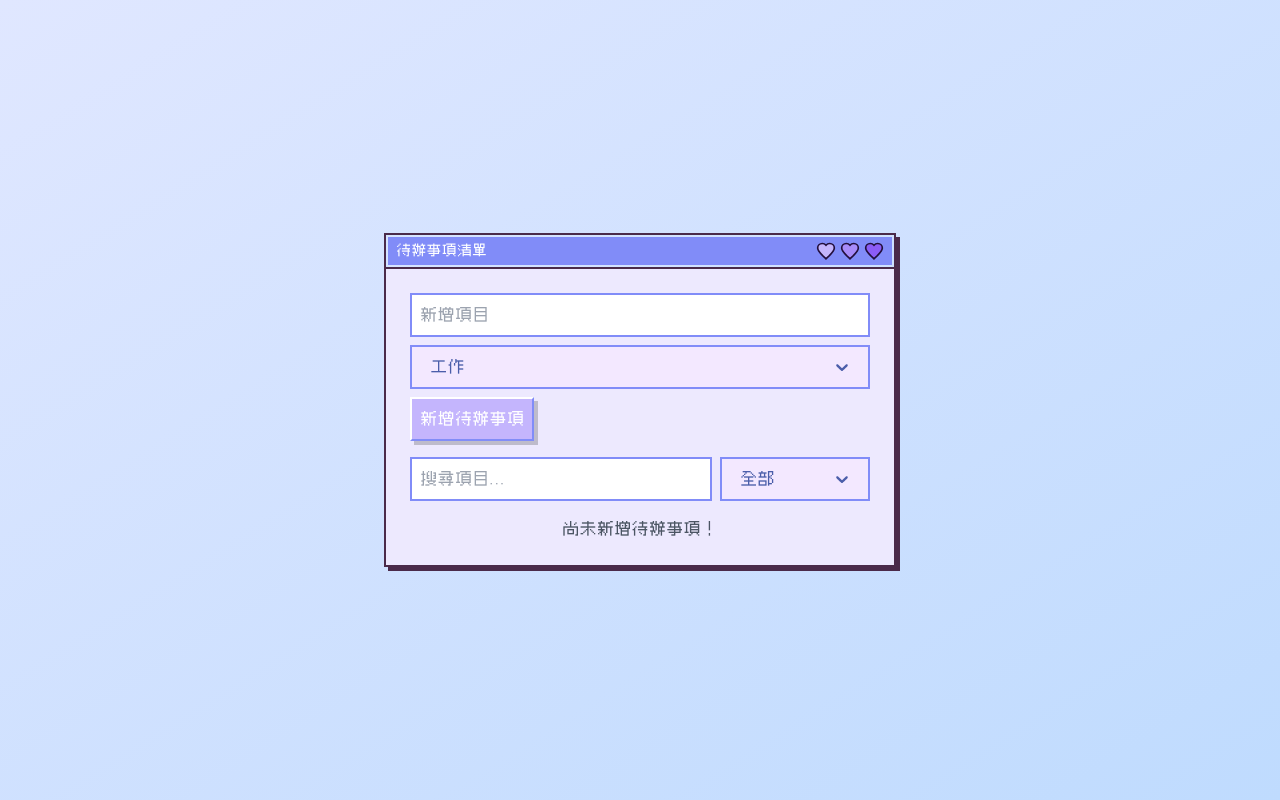
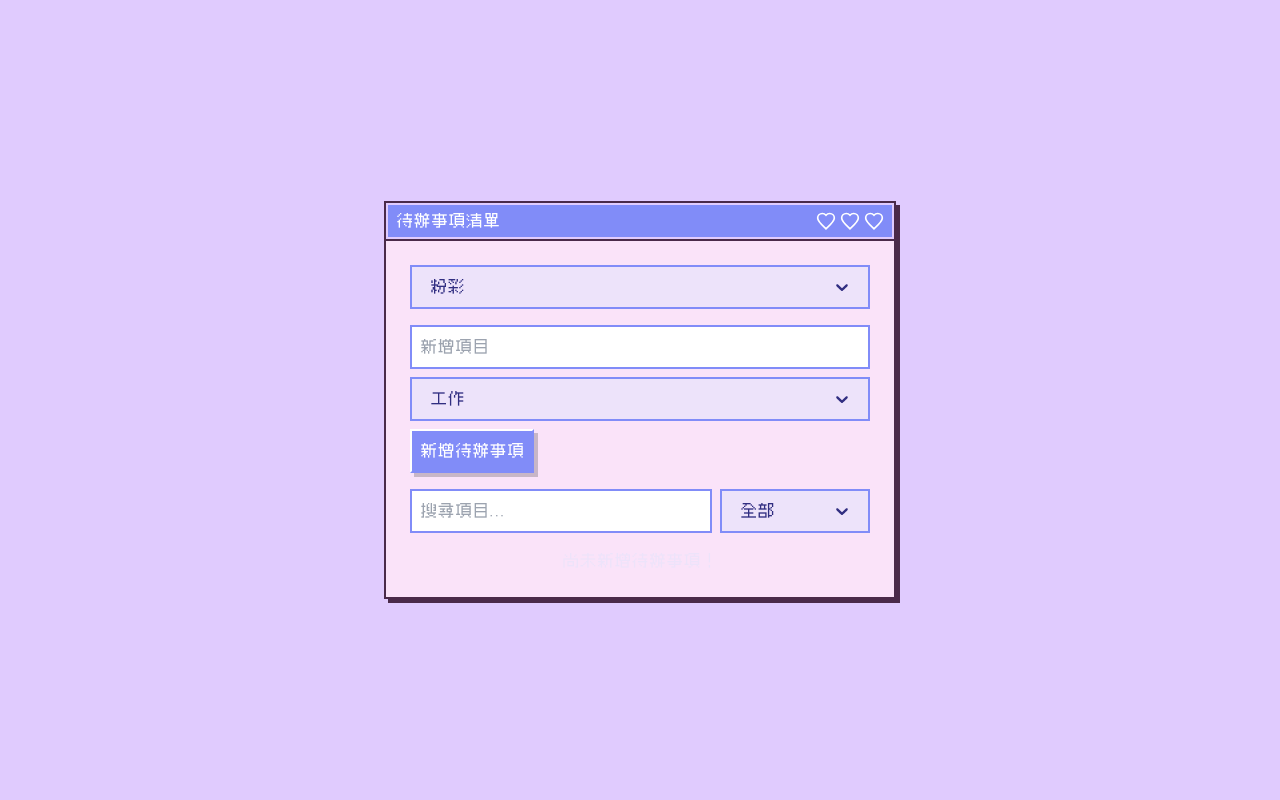
Before and after one commit to hihicherry/retro-todo-app, a React (Vite) app: page / in a window 1280 px wide. Built offline with nearby package versions, Linux system fonts and the light colour scheme.

Commit message:
新增樣式選單，可切換五種主題

```diff
--- a/src/App.jsx
+++ b/src/App.jsx
@@ -1,4 +1,5 @@
 import React, { useContext } from "react";
+import { ThemeContext, ThemeProvider } from "./context/ThemeContext";
 import { DndProvider } from "react-dnd";
 import { HTML5Backend } from "react-dnd-html5-backend";
 import { TodoProvider } from "./context/TodoContext";
@@ -7,23 +8,37 @@ import TaskForm from "./components/TaskForm";
 import TaskList from "./components/TaskList";
 import FilterBar from "./components/FilterBar";
 import "./index.css";
+import ThemeSwitcher from "./ThemeSwitcher";
 
-function App() {
+// 創建一個內部組件來使用 ThemeContext
+function AppContent() {
+	const { theme } = useContext(ThemeContext); // 現在這行在 ThemeProvider 內部
 
 	return (
-		<TodoProvider>
-			<DndProvider backend={HTML5Backend}>
-				<div className="min-h-screen bg-gradient-to-br from-indigo-100 to-blue-200 flex items-center justify-center p-4">
+		<div
+			className={`min-h-screen bg-[var(--theme-background)] flex items-center justify-center p-4 theme-${theme}`}
+		>
 			<PixelWindow title="待辦事項清單">
 				<div className="p-4">
+					<ThemeSwitcher />
 					<TaskForm />
 					<FilterBar />
 					<TaskList />
 				</div>
 			</PixelWindow>
 		</div>
+	);
+}
+
+function App() {
+	return (
+		<ThemeProvider>
+			<TodoProvider>
+				<DndProvider backend={HTML5Backend}>
+					<AppContent /> {/* 將主要內容移動到 AppContent 組件 */}
 				</DndProvider>
 			</TodoProvider>
+		</ThemeProvider>
 	);
 }
 
--- /dev/null
+++ b/src/ThemeSwitcher.jsx
@@ -0,0 +1,88 @@
+import React, { useContext } from "react";
+import Select from "react-select";
+import { ThemeContext } from "./context/ThemeContext";
+
+function ThemeSwitcher() {
+	const { theme, setTheme } = useContext(ThemeContext);
+
+	const themeOptions = [
+		{ value: "pastel", label: "粉彩" },
+		{ value: "ocean", label: "海洋" },
+		{ value: "forest", label: "森林" },
+		{ value: "sunset", label: "夕陽" },
+		{ value: "night", label: "暗夜" },
+	];
+
+	const customStyles = {
+		control: (provided) => ({
+			...provided,
+			backgroundColor: "var(--theme-secondary)",
+			border: "2px solid var(--theme-accent)",
+			borderRadius: 0,
+			padding: "2px 8px",
+			fontFamily: "pixel, monospace",
+			color: "var(--theme-dark)",
+			boxShadow: "none",
+			"&:hover": {
+				borderColor: "var(--theme-accent)",
+			},
+			"&:focus-within": {
+				borderColor: "var(--theme-accent)",
+				boxShadow: "0 0 0 3px rgba(109, 40, 217, 0.3)",
+			},
+		}),
+		menu: (provided) => ({
+			...provided,
+			backgroundColor: "var(--theme-secondary)",
+			border: "2px solid var(--theme-accent)",
+			borderRadius: 0,
+			fontFamily: "pixel, monospace",
+			color: "var(--theme-dark)",
+		}),
+		option: (provided, state) => ({
+			...provided,
+			backgroundColor: state.isSelected
+				? "var(--theme-primary)"
+				: "var(--theme-secondary)",
+			color: "var(--theme-dark)",
+			"&:hover": {
+				backgroundColor: "var(--theme-primary)",
+			},
+		}),
+		singleValue: (provided) => ({
+			...provided,
+			color: "var(--theme-dark)",
+		}),
+		indicatorSeparator: () => ({ display: "none" }),
+		dropdownIndicator: (provided) => ({
+			...provided,
+			color: "var(--theme-dark)",
+			"&:hover": {
+				color: "var(--theme-accent)",
+			},
+		}),
+	};
+
+	return (
+		<div className="min-w-[150px] mb-4">
+			<label htmlFor="theme-select" className="sr-only">
+				選擇主題
+			</label>
+			<Select
+				inputId="theme-select"
+				options={themeOptions}
+				value={themeOptions.find((option) => option.value === theme)}
+				onChange={(selectedOption) =>
+					setTheme(selectedOption ? selectedOption.value : "pastel")
+				}
+				styles={customStyles}
+				className="w-full"
+				aria-label="選擇主題"
+				title="選擇應用程式主題"
+				menuPlacement="auto"
+			/>
+		</div>
+	);
+}
+
+export default ThemeSwitcher;
--- a/src/components/FilterBar.jsx
+++ b/src/components/FilterBar.jsx
@@ -14,47 +14,49 @@ function FilterBar() {
 	const customStyles = {
 		control: (provided) => ({
 			...provided,
-			backgroundColor: "#f3e8ff", // 淺紫色背景
-			border: "2px solid #818cf8", // 藍色邊框
+			backgroundColor: "var(--theme-secondary)",
+			border: "2px solid var(--theme-accent)",
 			borderRadius: 0,
 			padding: "2px 8px",
 			fontFamily: "pixel, monospace",
-			color: "#1E3A8A", // 深藍色文字，提升對比度
+			color: "var(--theme-dark)",
 			boxShadow: "none",
 			"&:hover": {
-				borderColor: "#c4b5fd",
+				borderColor: "var(--theme-accent)",
 			},
 			"&:focus-within": {
-				borderColor: "#6D28D9", // 聚焦時紫色邊框
-				boxShadow: "0 0 0 3px rgba(109, 40, 217, 0.3)", // 聚焦光暈
+				borderColor: "var(--theme-accent)",
+				boxShadow: "0 0 0 3px rgba(109, 40, 217, 0.3)",
 			},
 		}),
 		menu: (provided) => ({
 			...provided,
-			backgroundColor: "#f3e8ff",
-			border: "2px solid #818cf8",
+			backgroundColor: "var(--theme-secondary)",
+			border: "2px solid var(--theme-accent)",
 			borderRadius: 0,
 			fontFamily: "pixel, monospace",
-			color: "#1E3A8A",
+			color: "var(--theme-dark)",
 		}),
 		option: (provided, state) => ({
 			...provided,
-			backgroundColor: state.isSelected ? "#D2B4DE" : "#f3e8ff", // 選擇時紫色背景
-			color: "#1E3A8A",
+			backgroundColor: state.isSelected
+				? "var(--theme-primary)"
+				: "var(--theme-secondary)",
+			color: "var(--theme-dark)",
 			"&:hover": {
-				backgroundColor: "#D2B4DE",
+				backgroundColor: "var(--theme-primary)",
 			},
 		}),
 		singleValue: (provided) => ({
 			...provided,
-			color: "#4B5EAA",
+			color: "var(--theme-dark)",
 		}),
 		indicatorSeparator: () => ({ display: "none" }),
 		dropdownIndicator: (provided) => ({
 			...provided,
-			color: "#4B5EAA",
+			color: "var(--theme-dark)",
 			"&:hover": {
-				color: "#6D28D9",
+				color: "var(--theme-accent)",
 			},
 		}),
 	};
@@ -70,7 +72,7 @@ function FilterBar() {
 					type="text"
 					placeholder="搜尋項目..."
 					onChange={(e) => setSearch(e.target.value)}
-					className="border-2 border-indigo-400 p-2 w-full font-pixel text-indigo-900 focus:outline-none focus:border-violet-500 focus:ring-2 focus:ring-violet-300 hover:border-violet-300 mb-2 sm:mb-0"
+					className="border-2 border-[var(--theme-accent)] p-2 w-full font-pixel focus:outline-none focus:border-[var(--theme-accent)] focus:ring-2 focus:ring-[var(--theme-accent)] hover:border-[var(--theme-accent)] mb-2 sm:mb-0"
 					aria-label="搜尋待辦事項"
 					title="輸入關鍵字搜尋待辦事項"
 				/>
@@ -91,7 +93,6 @@ function FilterBar() {
 					aria-label="篩選待辦事項"
 					aria-describedby="filter-description"
 					title="選擇篩選條件"
-					menuPortalTarget={document.body}
 					menuPlacement="auto"
 				/>
 				<span id="filter-description" className="sr-only">
--- a/src/components/PixelWindow.jsx
+++ b/src/components/PixelWindow.jsx
@@ -27,20 +27,23 @@ function PixelWindow({ title, children, progress = 0, autoProgress = false }) {
 
 	return (
 		<div
-			className="pixel-window border-2 border-gray-800 shadow-[4px_4px_0_#4A2A4A] max-w-lg w-full relative"
+			className="pixel-window border-2 border-[var(--theme-accent)] shadow-[4px_4px_0_#4A2A4A] max-w-lg w-full relative"
 			style={{ fontFamily: "pixel, monospace" }}
 			role="dialog"
 			aria-labelledby="window-title"
 		>
 			<div className="pixel-header text-white py-1">
-				<div className="bg-indigo-400 px-2 py-1 flex justify-between items-center">
-					<span id="window-title" className="font-pixel text-sm">
+				<div className="bg-[var(--theme-accent)] px-2 py-1 flex justify-between items-center">
+					<span
+						id="window-title"
+						className="font-pixel text-md text-white"
+					>
 						{title}
 					</span>
 					<div className="flex space-x-1">
 						<button
 							onClick={handleMinimize}
-							className="hover:scale-125 active:translate-x-1 active:translate-y-1 focus:ring-2 focus:ring-indigo-300 focus:outline-none"
+							className="hover:scale-125 active:translate-x-1 active:translate-y-1 focus:ring-2 focus:ring-[var(--theme-accent)] focus:outline-none"
 							aria-label="最小化視窗"
 							title="最小化視窗"
 						>
@@ -53,14 +56,13 @@ function PixelWindow({ title, children, progress = 0, autoProgress = false }) {
 							>
 								<path
 									d="M12 21.35l-1.45-1.32C5.4 15.36 2 12.28 2 8.5 2 5.42 4.42 3 7.5 3c1.74 0 3.41.81 4.5 2.09C13.09 3.81 14.76 3 16.5 3 19.58 3 22 5.42 22 8.5c0 3.78-3.4 6.86-8.55 11.54L12 21.35z"
-									fill="#C4B5FD"
-									stroke="#230F3D"
+									stroke="#ffffff"
 									strokeWidth="2"
 								/>
 							</svg>
 						</button>
 						<button
-							className="hover:scale-110 active:translate-x-1 active:translate-y-1 focus:ring-2 focus:ring-indigo-300 focus:outline-none"
+							className="hover:scale-110 active:translate-x-1 active:translate-y-1 focus:ring-2 focus:ring-[var(--theme-accent)] focus:outline-none"
 							aria-label="最大化視窗"
 							title="最大化視窗"
 						>
@@ -73,14 +75,13 @@ function PixelWindow({ title, children, progress = 0, autoProgress = false }) {
 							>
 								<path
 									d="M12 21.35l-1.45-1.32C5.4 15.36 2 12.28 2 8.5 2 5.42 4.42 3 7.5 3c1.74 0 3.41.81 4.5 2.09C13.09 3.81 14.76 3 16.5 3 19.58 3 22 5.42 22 8.5c0 3.78-3.4 6.86-8.55 11.54L12 21.35z"
-									fill="#A78BFA"
-									stroke="#230F3D"
+									stroke="#ffffff"
 									strokeWidth="2"
 								/>
 							</svg>
 						</button>
 						<button
-							className="hover:scale-110 active:translate-x-1 active:translate-y-1 focus:ring-2 focus:ring-indigo-300 focus:outline-none"
+							className="hover:scale-110 active:translate-x-1 active:translate-y-1 focus:ring-2 focus:ring-[var(--theme-accent)] focus:outline-none"
 							aria-label="關閉視窗"
 							titile="關閉視窗"
 						>
@@ -93,8 +94,7 @@ function PixelWindow({ title, children, progress = 0, autoProgress = false }) {
 							>
 								<path
 									d="M12 21.35l-1.45-1.32C5.4 15.36 2 12.28 2 8.5 2 5.42 4.42 3 7.5 3c1.74 0 3.41.81 4.5 2.09C13.09 3.81 14.76 3 16.5 3 19.58 3 22 5.42 22 8.5c0 3.78-3.4 6.86-8.55 11.54L12 21.35z"
-									fill="#8B5CF6"
-									stroke="#230F3D"
+									stroke="#ffffff"
 									strokeWidth="2"
 								/>
 							</svg>
@@ -102,7 +102,11 @@ function PixelWindow({ title, children, progress = 0, autoProgress = false }) {
 					</div>
 				</div>
 			</div>
-			<div className={`p-2 bg-violet-100 ${isMinimized ? "hidden" : ""}`}>
+			<div
+				className={`p-2 bg-[var(--theme-primary)] ${
+					isMinimized ? "hidden" : ""
+				}`}
+			>
 				{progress > 0 && progress <= 100 && (
 					<div className="progress-bar mb-2">
 						<div
--- a/src/components/TaskForm.jsx
+++ b/src/components/TaskForm.jsx
@@ -23,43 +23,49 @@ function TaskForm() {
 	const customStyles = {
 		control: (provided) => ({
 			...provided,
-			backgroundColor: "#f3e8ff",
-			border: "2px solid #818cf8",
+			backgroundColor: "var(--theme-secondary)",
+			border: "2px solid var(--theme-accent)",
 			borderRadius: 0,
 			padding: "2px 8px",
 			fontFamily: "pixel, monospace",
-			color: "#4B5EAA",
+			color: "var(--theme-dark)",
 			boxShadow: "none",
 			"&:hover": {
-				borderColor: "#c4b5fd",
+				borderColor: "var(--theme-accent)",
+			},
+			"&:focus-within": {
+				borderColor: "var(--theme-accent)",
+				boxShadow: "0 0 0 3px rgba(109, 40, 217, 0.3)",
 			},
 		}),
 		menu: (provided) => ({
 			...provided,
-			backgroundColor: "#f3e8ff",
-			border: "2px solid #818cf8",
+			backgroundColor: "var(--theme-secondary)",
+			border: "2px solid var(--theme-accent)",
 			borderRadius: 0,
 			fontFamily: "pixel, monospace",
-			color: "#4B5EAA",
+			color: "var(--theme-dark)",
 		}),
 		option: (provided, state) => ({
 			...provided,
-			backgroundColor: state.isSelected ? "#D2B4DE" : "#f3e8ff",
-			color: "#4B5EAA",
+			backgroundColor: state.isSelected
+				? "var(--theme-primary)"
+				: "var(--theme-secondary)",
+			color: "var(--theme-dark)",
 			"&:hover": {
-				backgroundColor: "#D2B4DE",
+				backgroundColor: "var(--theme-primary)",
 			},
 		}),
 		singleValue: (provided) => ({
 			...provided,
-			color: "#4B5EAA",
+			color: "var(--theme-dark)",
 		}),
 		indicatorSeparator: () => ({ display: "none" }),
 		dropdownIndicator: (provided) => ({
 			...provided,
-			color: "#4B5EAA",
+			color: "var(--theme-dark)",
 			"&:hover": {
-				color: "#6D28D9",
+				color: "var(--theme-accent)",
 			},
 		}),
 	};
@@ -71,7 +77,7 @@ function TaskForm() {
 				value={text}
 				onChange={(e) => setText(e.target.value)}
 				placeholder="新增項目"
-				className="border-2 border-indigo-400 p-2 w-full mb-2 font-pixel text-indigo-900 focus:outline-none focus:border-violet-300 hover:border-violet-300"
+				className="border-2 border-[var(--theme-accent)] p-2 w-full mb-2 font-pixel text-[var(--theme-accent)] focus:outline-none focus:border-[var(--theme-accent)] focus:ring-2 focus:ring-[var(--theme-accent)] hover:border-[var(--theme-accent)]"
 				aria-label="項目名稱"
 				title="輸入待辦事項名稱"
 			/>
@@ -90,7 +96,7 @@ function TaskForm() {
 			/>
 			<button
 				type="submit"
-				className="bg-violet-300 text-white px-2 py-2 border-2 border-t-white border-l-white border-b-indigo-400 border-r-indigo-400 shadow-[4px_4px_0_0_rgba(0,0,0,0.2)] hover:shadow-none transition-all font-pixel"
+				className="bg-[var(--theme-accent)] text-white px-2 py-2 border-2 border-t-white border-l-white border-b-[var(--theme-accent)] border-r-[var(--theme-accent)] shadow-[4px_4px_0_0_rgba(0,0,0,0.2)] hover:shadow-none hover:bg-[var(--theme-secondary)] transition-all font-pixel"
 				title="新增待辦事項"
 			>
 				新增待辦事項
--- a/src/components/TaskList.jsx
+++ b/src/components/TaskList.jsx
@@ -18,7 +18,7 @@ function TaskList() {
 			aria-label="待辦事項列表"
 		>
 			{todos.length === 0 ? (
-				<p className="text-gray-600 font-pixel text-center">
+				<p className="text-[var(--theme-secondary)] font-pixel text-center">
 					尚未新增待辦事項！
 				</p>
 			) : (
--- /dev/null
+++ b/src/context/ThemeContext.jsx
@@ -0,0 +1,23 @@
+import React, { createContext, useState, useEffect } from "react";
+
+export const ThemeContext = createContext();
+
+export const ThemeProvider = ({ children }) => {
+	const [theme, setTheme] = useState("pastel");
+
+	// 將主題儲存到 localStorage，確保刷新後保留選擇
+	useEffect(() => {
+		const savedTheme = localStorage.getItem("theme") || "pastel";
+		setTheme(savedTheme);
+	}, []);
+
+	useEffect(() => {
+		localStorage.setItem("theme", theme);
+	}, [theme]);
+
+	return (
+		<ThemeContext.Provider value={{ theme, setTheme }}>
+			{children}
+		</ThemeContext.Provider>
+	);
+};
--- a/src/index.css
+++ b/src/index.css
@@ -1,4 +1,3 @@
-
 /* 定義俐方體 11 號字體 */
 @font-face {
 	font-family: "pixel";
@@ -49,16 +48,16 @@
 
 /* 像素風格：PixelWindow */
 .pixel-window {
-  border: 2px solid #4A2A4A;
-  box-shadow: 4px 4px 0 #4A2A4A;
+	border: 2px solid #4a2a4a;
+	box-shadow: 4px 4px 0 #4a2a4a;
 	position: relative;
-  overflow: hidden;
+	overflow: visible;
 	image-rendering: pixelated;
 }
 
 /* 標題欄 */
 .pixel-header {
-  border-bottom: 2px solid #4A2A4A;
+	border-bottom: 2px solid #4a2a4a;
 	padding: 2px;
 }
 
@@ -66,13 +65,58 @@
 .progress-bar {
 	width: 100%;
 	height: 10px;
-  background: #D2B4DE;
+	background: #d2b4de;
 	border: 2px solid #230f3d;
 	overflow: hidden;
 }
 
 .progress-bar-inner {
 	height: 100%;
-  background: #9B59B6;
+	background: #9b59b6;
 	transition: width 0.3s ease;
 }
+
+:root {
+	--theme-primary: #fae3f9; /* 預設為 pastel 主題 */
+	--theme-secondary: #ede3fa;
+	--theme-accent: #818cf8;
+	--theme-dark: #312e81;
+	--theme-background: #e0cbfe;
+	--theme-done: #adb4f4;
+}
+
+.theme-ocean {
+	--theme-primary: #def3f9;
+	--theme-secondary: #addff6;
+	--theme-accent: #4d95d9;
+	--theme-dark: #1e378a;
+	--theme-background: #dbe4ee;
+	--theme-done: #89b6eb;
+}
+
+.theme-forest {
+	--theme-primary: #d7f6e5;
+	--theme-secondary: #b8f6d9;
+	--theme-accent: #038a5f;
+	--theme-dark: #134e4a;
+	--theme-background: #e9f5db;
+	--theme-done: #6da694;
+}
+
+.theme-sunset {
+	--theme-primary: #ffecdc;
+	--theme-secondary: #fed7aa;
+	--theme-accent: #ff8500;
+	--theme-dark: #bc3908;
+	--theme-background: #fdecc4;
+	--theme-done: #ed9a8b;
+}
+
+.theme-night {
+	--theme-primary: #e2e8f0;
+	--theme-secondary: #94a3b8;
+	--theme-accent: #475569;
+	--theme-dark: #1b263b;
+	--theme-background: #8a9cb4;
+	--theme-done: #8b95a9;
+}
--- a/tailwind.config.js
+++ b/tailwind.config.js
@@ -7,8 +7,33 @@ export default {
 				pixel: ['"pixel"', "sans-serif"], // 像素字型，與網站一致
 			},
 			colors: {
-				primary: "#fae3f9", // 粉色
-				secondary: "#ede3fa", // 紫色
+				themes: {
+					pastel: {
+						primary: "#fae3f9", // 粉色
+						secondary: "#ede3fa", // 紫色
+						accent: "#818cf8", // 藍色
+					},
+					ocean: {
+						primary: "#d1e7ff", // 淺藍
+						secondary: "#a3bffa", // 中藍
+						accent: "#3b82f6", // 深藍
+					},
+					forest: {
+						primary: "#d1fae5", // 淺綠
+						secondary: "#a7f3d0", // 中綠
+						accent: "#059669", // 深綠
+					},
+					sunset: {
+						primary: "#fef3c7", // 淺黃
+						secondary: "#fed7aa", // 橙色
+						accent: "#f97316", // 深橙
+					},
+					night: {
+						primary: "#e2e8f0", // 淺灰
+						secondary: "#94a3b8", // 中灰
+						accent: "#475569", // 深灰
+					},
+				},
 			},
 		},
 	},
```
Also changed, not shown: src/components/TaskItem.jsx (+8 -8 lines). Lines whose indentation alone changed are shown as unchanged.
